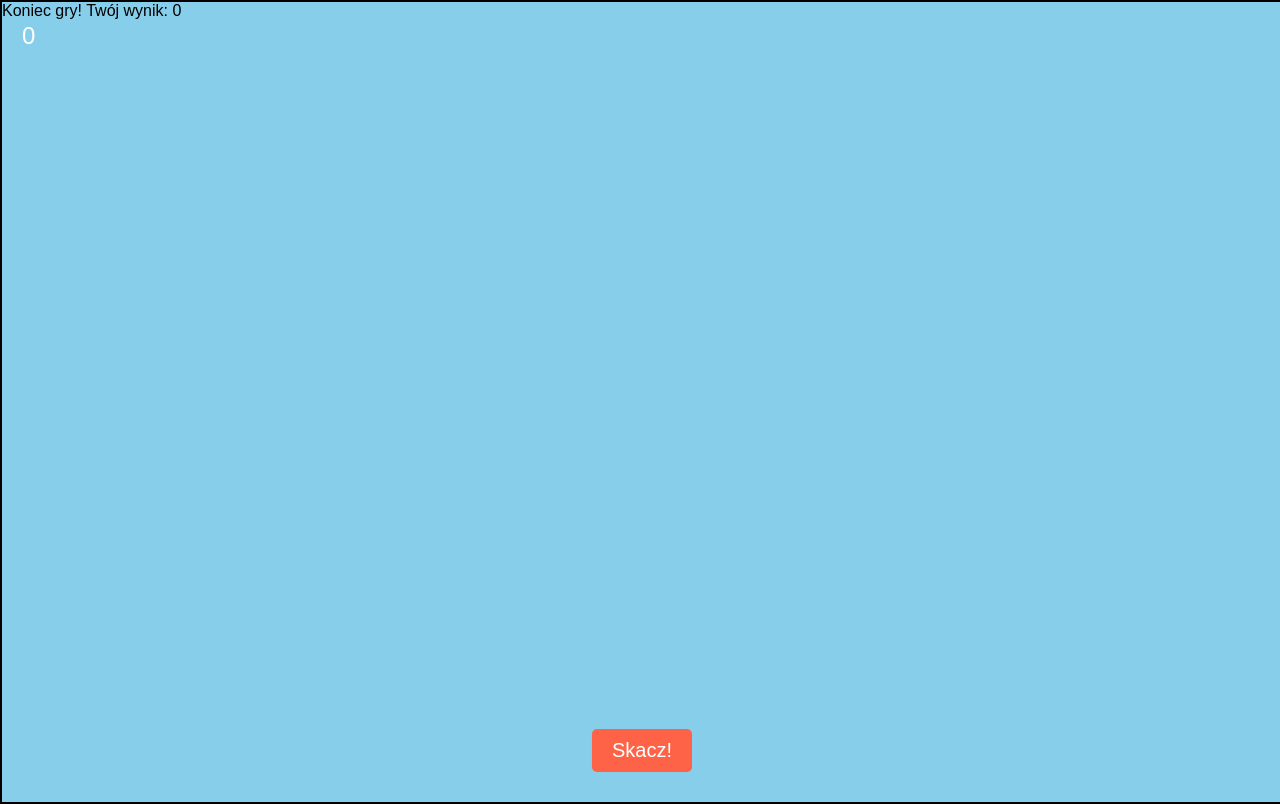
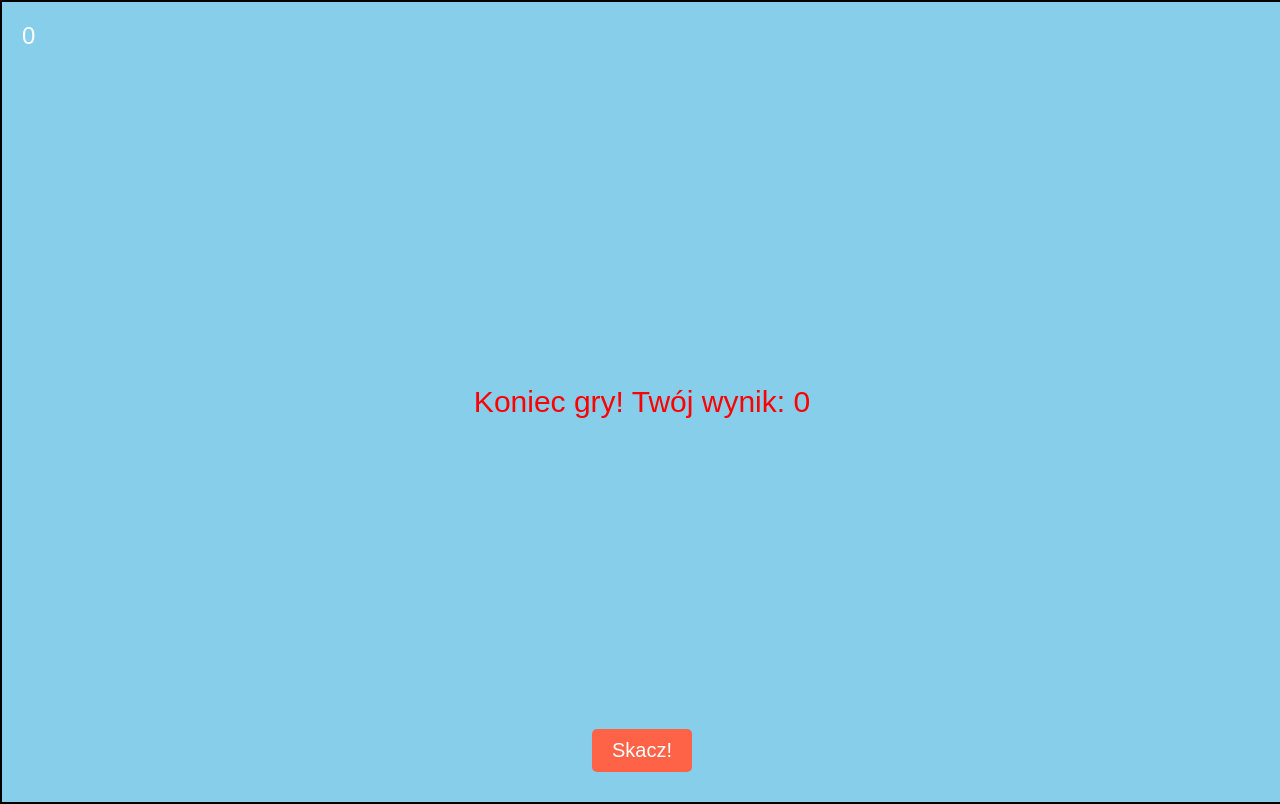
Before and after one commit to Jacobeagle/flappyelprimo, a plain HTML site: page index.html in a window 1280 px wide. Drawn offline with Linux system fonts and the light colour scheme.

Commit message:
Update style.css

```diff
--- a/style.css
+++ b/style.css
@@ -58,3 +58,17 @@ body {
     border-radius: 5px;
     cursor: pointer;
 }
+
+#gameOver {
+    position: absolute;
+    top: 50%;
+    left: 50%;
+    transform: translate(-50%, -50%);
+    font-size: 30px;
+    color: red;
+    text-align: center;
+}
+
+.hidden {
+    display: none;
+}
```
